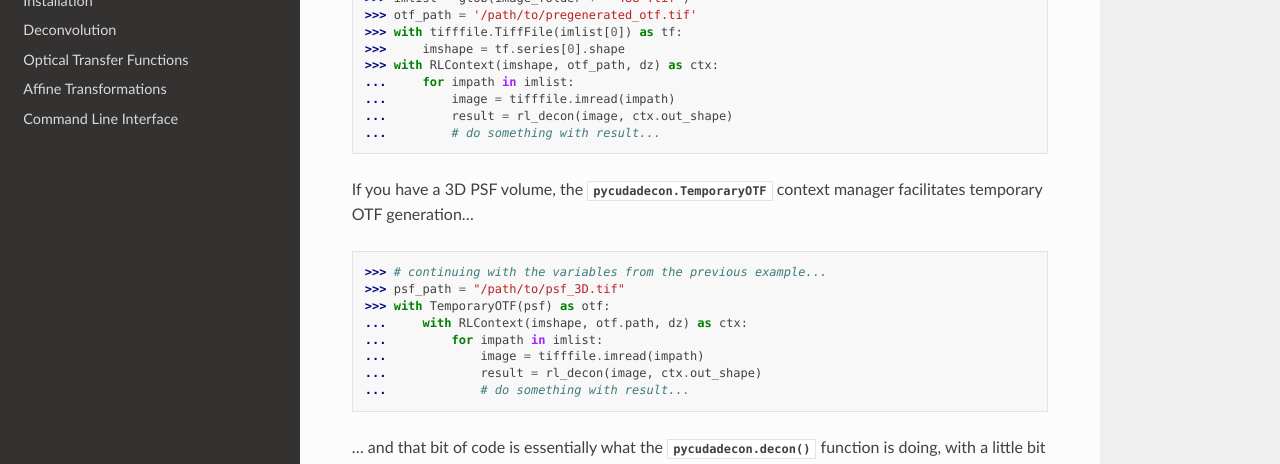
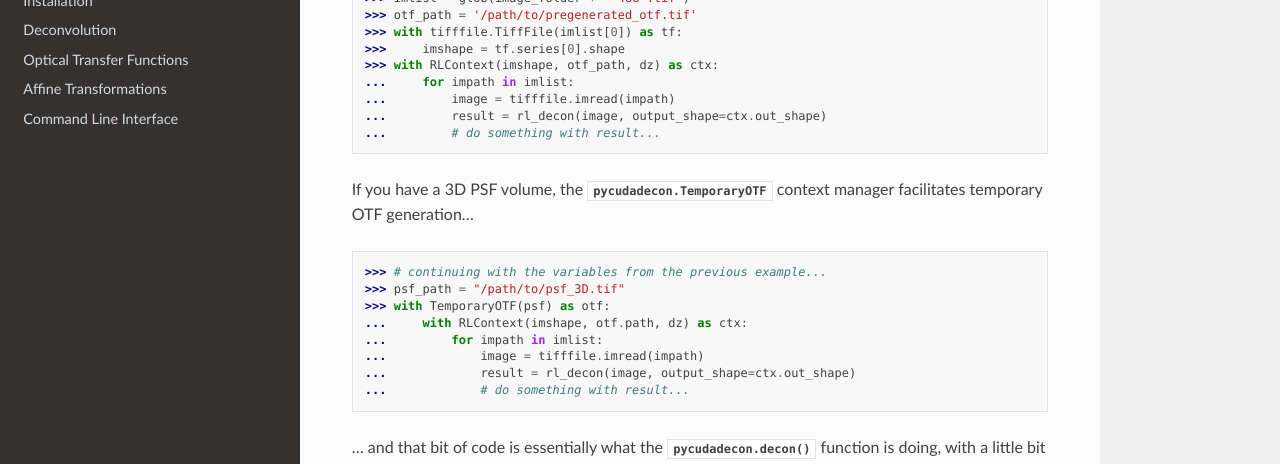
Before and after one commit to tlambert03/pycudadecon, a Sphinx documentation site: the page built from docs/index.rst, in a window 1280 px wide and 900 px high, scrolled down 611 px. Shown: the part 151-615 px from the top of the window. Built offline with Sphinx 7.4.7 and the Read the Docs theme 2.0.0, drawn with Linux system fonts in a browser that asks for light colours.

Commit message:
fix missing output_shape in the docs

```diff
--- a/docs/index.rst
+++ b/docs/index.rst
@@ -31,7 +31,7 @@ For finer-tuned control, you may wish to make an OTF file from your PSF using :f
     >>> with RLContext(imshape, otf_path, dz) as ctx:
     ...     for impath in imlist:
     ...         image = tifffile.imread(impath)
-    ...         result = rl_decon(image, ctx.out_shape)
+    ...         result = rl_decon(image, output_shape=ctx.out_shape)
     ...         # do something with result...
 
 If you have a 3D PSF volume, the :class:`pycudadecon.TemporaryOTF` context manager facilitates temporary OTF generation...
@@ -44,7 +44,7 @@ If you have a 3D PSF volume, the :class:`pycudadecon.TemporaryOTF` context manag
     ...     with RLContext(imshape, otf.path, dz) as ctx:
     ...         for impath in imlist:
     ...             image = tifffile.imread(impath)
-    ...             result = rl_decon(image, ctx.out_shape)
+    ...             result = rl_decon(image, output_shape=ctx.out_shape)
     ...             # do something with result...
 
 ... and that bit of code is essentially what the :func:`pycudadecon.decon` function is doing, with a little bit of additional conveniences added in.
```
